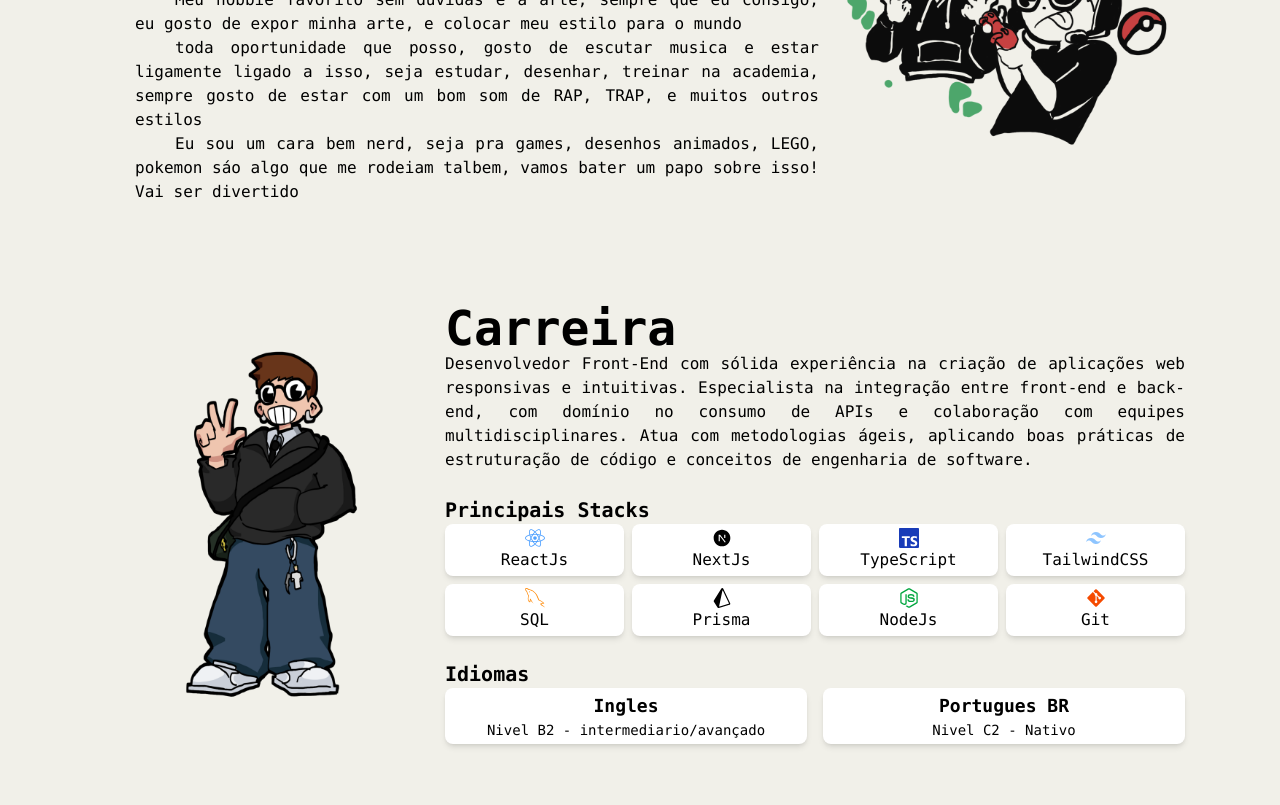
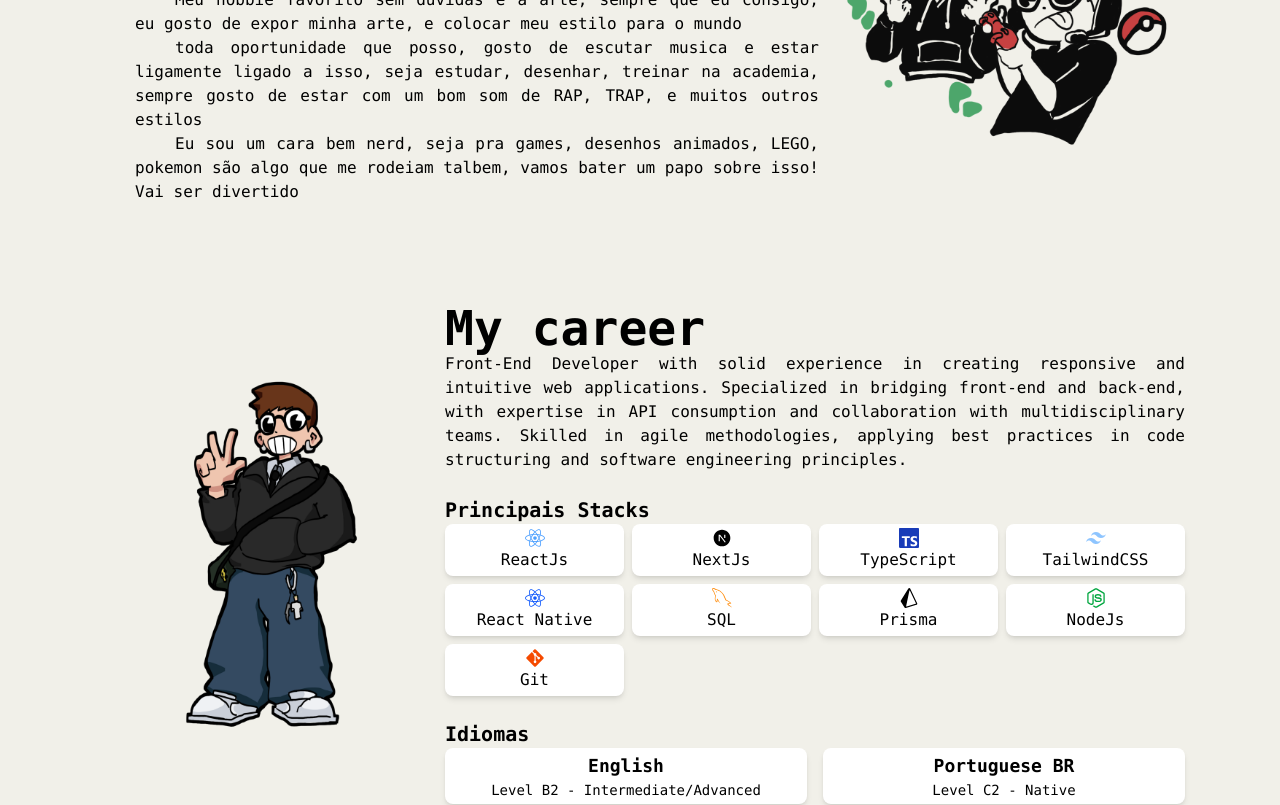
Before and after one commit to danilosiq/danilo-PortifolioV3, a Next.js app: page / in a window 1280 px wide. Shown: the part 740-1545 px from the top of the page. Built offline with nearby package versions, Linux system fonts and the light colour scheme.

Commit message:
feat(IMCOMPLETE):adding-traslation

```diff
--- a/src/core/components/certifications-carouse;.tsx
+++ b/src/core/components/certifications-carouse;.tsx
@@ -12,6 +12,7 @@ import RocketSeat_ReactIMG from "@/core/assets/certifications/certificado-rockes
 import Octopus_genesisIMG from "@/core/assets/certifications/octopus.jpeg"
 import Tecpuc_tecnologoIMG from "@/core/assets/certifications/tecpuc.jpeg"
 import Udemy_zeroAMaestriaIMG from "@/core/assets/certifications/udemy.jpeg"
+import ReactNativeCertificationIMG from '@/core/assets/certifications/certificacao-react-native.png'
 import { MagnifyingGlass } from "@phosphor-icons/react"
 import Image from "next/image"
 import { useEffect, useState } from "react"
@@ -25,19 +26,24 @@ export const carouselItemList = [
     image: RocketSeat_ReactIMG,
   },
   {
+    label: "Mini curso - React Native",
+    organization: "Faculdade tecnológica Rocketseat",
+    image: ReactNativeCertificationIMG,
+  },
+  {
     label: "React do Zero a Maestria (c/ hooks, router, API, Projetos)",
     organization: "Matheus Battisti - Udemy",
     image: Udemy_zeroAMaestriaIMG,
   },
   {
+    label: "Tecnólogo em Informática",
+    organization: "TECPUC",
+    image: Tecpuc_tecnologoIMG,
+  },
+  {
     label: "Curso Genesis - Arte tradicional & pintura digital",
     organization: "OCTOPUS",
     image: Octopus_genesisIMG,
-  },
-  {
-    label: "Tecnólogo em Informática",
-    organization: "TECPUC",
-    image: Tecpuc_tecnologoIMG,
   },
 ]
 
--- a/src/core/sections/bio-section.tsx
+++ b/src/core/sections/bio-section.tsx
@@ -45,7 +45,7 @@ export function BioSection(){
               </p>
               <p className="indent-10 text-justify">
                 Eu sou um cara bem nerd, seja pra games, desenhos animados,
-                LEGO, pokemon sáo algo que me rodeiam talbem, vamos bater um
+                LEGO, pokemon são algo que me rodeiam talbem, vamos bater um
                 papo sobre isso! Vai ser divertido
               </p>
             </Column>
--- a/src/core/sections/career-section.tsx
+++ b/src/core/sections/career-section.tsx
@@ -5,7 +5,11 @@ import { GrMysql } from "react-icons/gr";
 import { RiNextjsFill, RiTailwindCssFill } from "react-icons/ri";
 import { SiPrisma, SiTypescript } from "react-icons/si";
 import { Column } from "../components/layout";
+import "@/lib/translate/i18next";
+import { useTranslation } from "react-i18next";
+
 export function CareerSection() {
+  const { t, i18n } = useTranslation();
   return (
     <section className=" gap-4 items-center  max-w-[1090px]  w-full ">
       <div className="items-center max-sm:flex-col flex-row flex">
@@ -15,19 +19,14 @@ export function CareerSection() {
           className="w-[350px] max-sm:hidden object-contain h-[350px] "
         />
         <Column>
-          <p className="text-5xl font-bold ">Carreira</p>
+          <p className="text-5xl font-bold ">{t('careerTitle')}</p>
           <Image
             src={DaniloDraw}
             alt="Hobbies Image"
             className="w-[350px] sm:hidden object-contain h-[350px] "
           />
           <p className="text-justify">
-            Desenvolvedor Front-End com sólida experiência na criação de
-            aplicações web responsivas e intuitivas. Especialista na integração
-            entre front-end e back-end, com domínio no consumo de APIs e
-            colaboração com equipes multidisciplinares. Atua com metodologias
-            ágeis, aplicando boas práticas de estruturação de código e conceitos
-            de engenharia de software.
+            {t("careerContent")}
           </p>
           <Column>
             <p className=" mt-6 font-bold text-xl">Principais Stacks</p>
@@ -46,13 +45,15 @@ export function CareerSection() {
           <Column>
             <p className=" mt-6 font-bold text-xl">Idiomas</p>
             <div className="gap-4 sm:flex-row flex-col flex">
-              {langList.map((lang) => (
+              {langList.map((lang, i) => (
                 <Column
-                  key={lang.label}
+                  key={i}
                   className="bg-white shadow-md items-center w-full rounded-md p-1"
                 >
-                  <p className="font-bold text-lg">{lang.label}</p>
-                  <p className="text-sm"> {lang.level}</p>
+                  <p className="font-bold text-lg">
+                    {t(`languages.${lang.code}.label`)}
+                  </p>
+                  <p className="text-sm">{t(`languages.${lang.code}.level`)}</p>
                 </Column>
               ))}
             </div>
@@ -63,16 +64,7 @@ export function CareerSection() {
   );
 }
 
-const langList = [
-  {
-    label: "Ingles",
-    level: "Nivel B2 - intermediario/avançado",
-  },
-  {
-    label: "Portugues BR",
-    level: "Nivel C2 - Nativo",
-  },
-];
+const langList = [{ code: "english" }, { code: "portuguese" }];
 
 export const langDevList = [
   {
@@ -96,6 +88,11 @@ export const langDevList = [
     color: "text-blue-300",
   },
   {
+    icon: <FaReact />,
+    label: "React Native",
+    color: "text-blue-600",
+  },
+  {
     icon: <GrMysql />,
     label: "SQL",
     color: "text-orange-400",
--- /dev/null
+++ b/src/lib/translate/i18next.ts
@@ -0,0 +1,17 @@
+import i18n from "i18next";
+import { initReactI18next } from "react-i18next";
+import { en } from "./languages/en";
+
+i18n.use(initReactI18next).init({
+  debug: true,
+  lng: "en",
+  fallbackLng: "en",
+  resources: {
+    en: { translation: en },
+  },
+  interpolation: {
+    escapeValue: false,
+  },
+});
+
+export default i18n;
--- /dev/null
+++ b/src/lib/translate/languages/en.ts
@@ -0,0 +1,180 @@
+import { Certificate, Paragraph } from "@phosphor-icons/react";
+import { Description } from "@radix-ui/react-dialog";
+import { title } from "process";
+
+export const en = {
+  //navbar
+  navbar: {
+    home: "Home",
+    about: "About me",
+    career: "Career",
+    certifications: "Certifications",
+    projects: "Projects",
+  },
+
+  aboutMe: {
+    title: "About me",
+    paragraph1:
+      "I’m a young person who lives intensely in both the online world and the artistic universe. I’m always looking for something new to learn, whether out of curiosity or a desire to better express myself in what I do. I see myself as a calm, observant person, deeply connected with those around me.",
+    paragraph2:
+      "I’m driven by hobbies, passions, and challenges. I’m always exploring new interests, while never letting go of what has motivated me from the very beginning—and inspiring those I meet along the way.",
+  },
+
+  hobbies: {
+    title: "My hobbies",
+    paragraph1:
+      "My favorite hobby, without a doubt, is art. Whenever I can, I like to showcase my work and share my style with the world.",
+    paragraph2:
+      "Every chance I get, I love listening to music and staying closely connected to it. Whether I’m studying, drawing, or training at the gym, I’m always enjoying a good beat—RAP, TRAP, and many other genres.",
+    paragraph3:
+      "I’m also a bit of a nerd into games, cartoons, LEGO, and Pokémon, which are all part of my world. Let’s have a chat about it! It’s going to be fun.",
+  },
+
+  //career
+  careerTitle: "My career",
+  careerContent:
+    "Front-End Developer with solid experience in creating responsive and intuitive web applications. Specialized in bridging front-end and back-end, with expertise in API consumption and collaboration with multidisciplinary teams. Skilled in agile methodologies, applying best practices in code structuring and software engineering principles.",
+
+  //stacks
+  stacksTitle: "Main Stacks",
+
+  //languages
+  languages: {
+    title: "Languages",
+    english: {
+      label: "English",
+      level: "Level B2 - Intermediate/Advanced",
+    },
+    portuguese: {
+      label: "Portuguese BR",
+      level: "Level C2 - Native",
+    },
+  },
+
+  //experience
+  experience: {
+    title: "Experience",
+    subtitle: "Location and employment type:",
+    period: "Period:",
+    button_text: "View Demo",
+
+    ibolt: {
+      title: "iBolt - Front end Developer",
+      subtitle_content: "Curitiba, Brazil (On-site Internship)",
+      period: "May 2025 - Present",
+      description:
+        "Front-end interface development with React, TypeScript, Next.js, and Tailwind CSS, focusing on UX/UI. Team collaboration using agile methodologies (SCRUM), task management via Trello, and integration with REST APIs. Proficient in using Figma to create responsive layouts, as well as learning to work with applications such as FileMaker—a technology adopted by the company prior to joining the team.",
+    },
+
+    bookwise: {
+      title: "BookWise - Full stack Developer",
+      Subtitle_content: "Remote – Freelancer",
+      period: "Feb 2025 - Mar 2025",
+      description:
+        "Developed a book review application with authentication via Google and GitHub (NextAuth). Implemented Prisma with a Neon database and used React Query for efficient data management.",
+    },
+
+    nau: {
+      title: "Nau! Saas - Front end Developer Jr",
+      subtitle_content: "Remote – Freelancer",
+      period: "Jan 2024 - Oct 2024",
+      description:
+        "Developed and integrated user interfaces for the 'Nau!' project, focusing on front-end development for both web and mobile platforms. Conducted a redesign and integrated with the back end through RESTful API consumption. Collaborated with the team via Slack, applied agile methodologies such as SCRUM, and worked with designs provided in Figma.",
+    },
+
+    Notary: {
+      title: "Notary Assistant",
+      subtitle_content:
+        "Barreirinha District Notary Office – Notary and Civil Registry – On-site, CLT",
+      period: "Jun 2023 - Jan 2024",
+      description:
+        "Provided customer assistance, enhancing communication skills and the ability to interact effectively with diverse profiles. Gained experience working under pressure in environments that demand agility and efficiency in task execution.",
+    },
+  },
+
+  certifications: {
+    title: "Certifications",
+    subtitle:
+      "Learning has always been an important value for me. I believe that knowledge reflects not only intelligence but also discipline, and my certifications are a testament to that.",
+    button_text: "Show details",
+
+    reactJs: {
+      label: "ReactJs Certificate",
+      organization: "Rocketseat Technology College",
+    },
+    reactNative: {
+      label: "Mini course - React Native",
+      organization: "Rocketseat Technology College",
+    },
+
+    udemy: {
+      label: "React from Zero to Mastery (with hooks, router, API, Projects)",
+      organization: "Matheus Battisti - Udemy",
+    },
+    tecpuc: {
+      label: "Technologist in Computer Science",
+      organization: "TECPUC",
+    },
+    octopus: {
+      label: "Genesis Course - Traditional Art & Digital Painting",
+      organization: "OCTOPUS",
+    },
+  },
+
+  microCertifications: {
+    title: "Micro Certifications",
+    subtitle:
+      "Here are some micro-certifications I have earned through online courses. They demonstrate my commitment to continuous learning and my drive to improve my skills.",
+    fundamentalsReact: "Fundamentals in ReactJs",
+    fundamentalsNext: "Fundamentals in NextJs",
+    designSystem: "Design System",
+    frontBack: "Front-end and Back-end",
+    DeepeningHooks: "Deepening Hooks",
+  },
+
+  projects: {
+    title: "Projects",
+    subtitle:
+      "Here are some of the projects I’ve worked on. Click “View More” to see the descriptions.",
+    viewMore: "View More",
+    viewDemo: "view Demo",
+    igniteTimer: {
+      title: "Ignite Timer",
+      description:
+        "A timer app that allows users to create and manage tasks. Built with React, TypeScript, Tailwind CSS, and other libraries. The app is responsive and features a user-friendly interface.",
+    },
+
+    bookWise: {
+      title: "BookWise",
+      description:
+        "A book review application that allows users to authenticate via Google and GitHub. Built with Next.js, TypeScript, Prisma, and Neon database. The app uses React Query for efficient data management.",
+    },
+    nau: {
+      title: "Nau! Saas",
+      description:
+        "A SaaS project where I worked on the front-end development for both web and mobile platforms. The project involved redesigning the user interface and integrating with the back end through RESTful API consumption. Collaborated with the team using Slack and applied agile methodologies such as SCRUM.",
+    },
+    simpleScheduler: {
+      title: "Simple Scheduler",
+      description:
+        "A scheduling app that allows users to add, edit, and delete appointments. No login is required, but users need to connect a Google account since the app integrates with Google Calendar. Built using Prisma, NextAuth, Tailwind CSS, and other libraries. The app is responsive and features a user-friendly interface.",
+    },
+    coffeeDelivery: {
+      title: "Coffee Delivery",
+      description:
+        "A delivery app that allows users to order coffee. Built with Next.js and Tailwind CSS. The app is responsive and features a user-friendly interface.",
+    },
+
+    secretWordGame: {
+      title: "Secret Word Game",
+      description:
+        "A word-guessing game where you receive a hint and have 5 attempts to guess the secret word by filling in each letter. Built with React, TypeScript, Tailwind CSS, and other libraries. The app is responsive and features a user-friendly interface.",
+    },
+
+    lav: {
+      title: "LAV",
+      description:
+        "This is a college project I’ve been developing since my first semester. It is initially a web application that combines the idea of a laundry service with delivery. Users select the clothes to be washed, which are then picked up from their home and delivered back after cleaning. The project is currently in the prototype phase and is continuously improving, including new features, software architecture, and more.",
+    },
+  },
+};
```
Also changed, not shown: src/core/assets/certifications/certificacao-react-native.png (added), src/lib/translate/languages/pt-br.ts (added).
